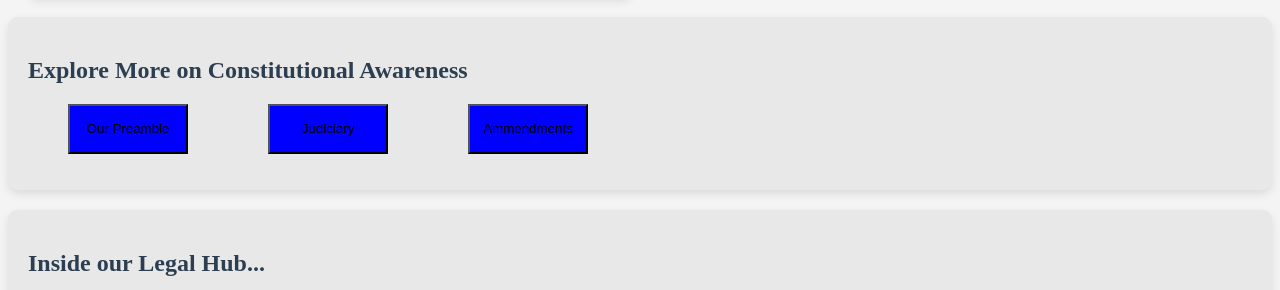
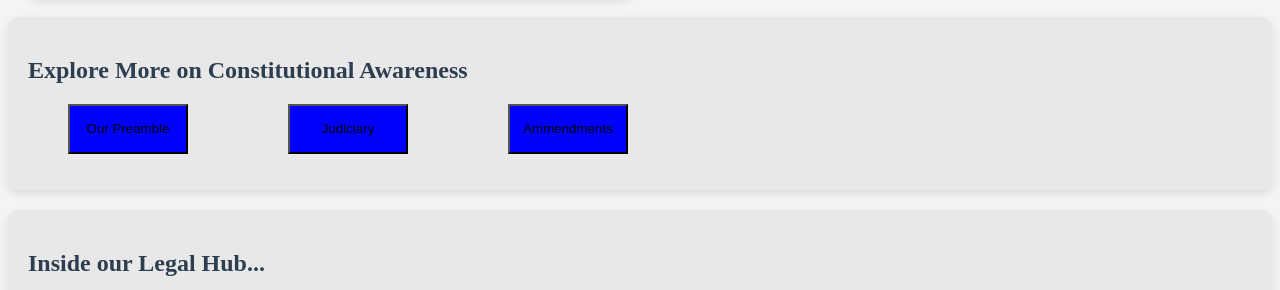
Before and after one commit to harshitha020505/my-website, a plain HTML site: page index.html in a window 1280 px wide. Shown: the part 662-952 px from the top of the page. Drawn offline with Linux system fonts and the light colour scheme.

Commit message:
Update index.html

```diff
--- a/index.html
+++ b/index.html
@@ -206,7 +206,7 @@
         ul {
             display:flex;
 
-            gap:80px;
+            gap:100px;
         }
 
         .anc {
```
